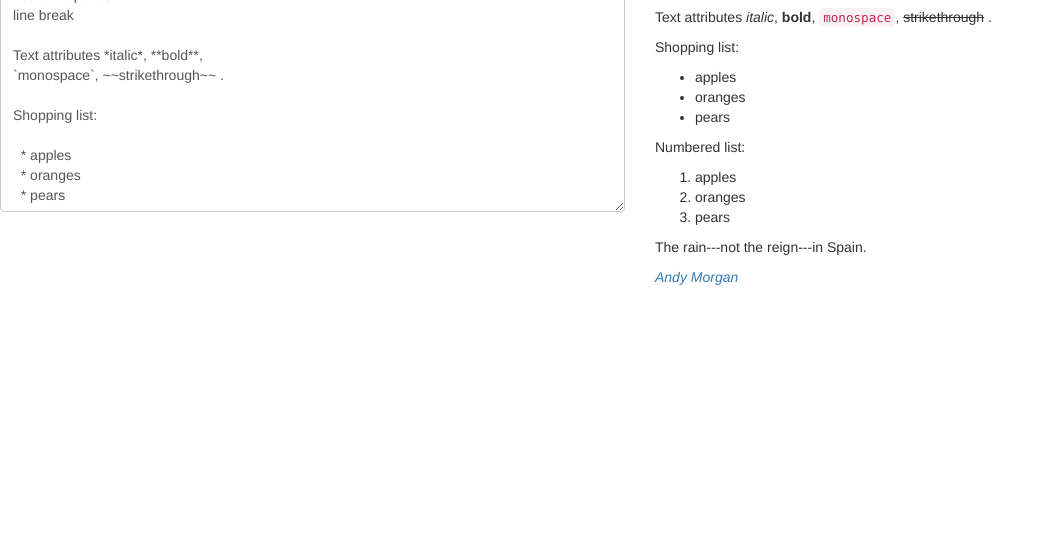
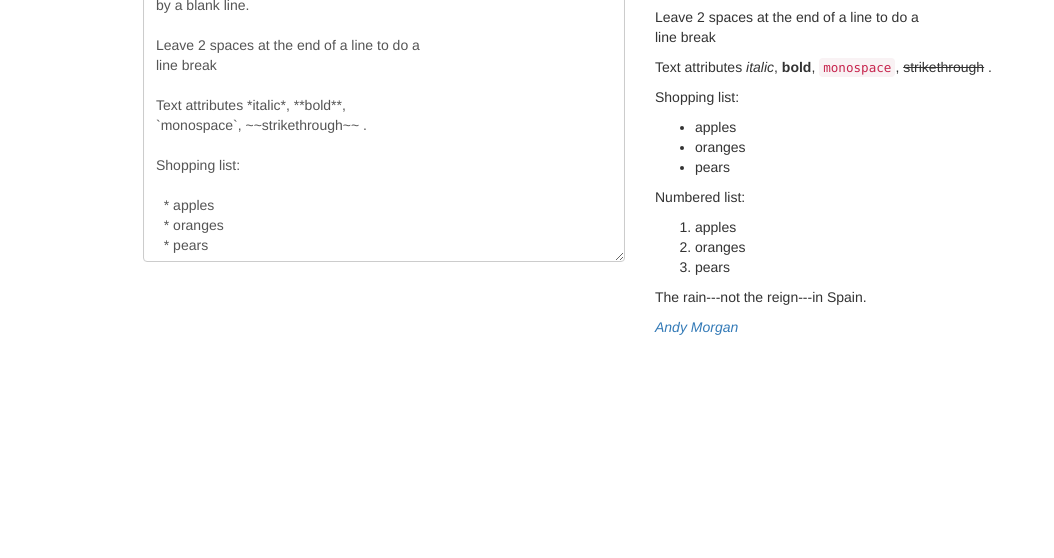
Before and after one commit to AndrewRMorgan/markdown-previewer, a React app: page / in a window 1280 px wide. Shown: the part 242-800 px from the top of the page, without its empty margins (0-1054 px from the left). Built offline with nearby package versions, Linux system fonts and the light colour scheme.

Commit message:
add CSS styles

```diff
--- a/public/style/index.css
+++ b/public/style/index.css
@@ -1,9 +1,18 @@
 body {
   margin: 0;
-  padding: 0;
+  padding-top: 50px;
   font-family: sans-serif;
+  text-align: center;
+}
+.row {
+  width: 80%;
+  display: inline-block;
+  margin: 0 auto;
 }
 .markdown-textbox {
   height: 100%;
   resize: vertical;
 }
+.preview-div {
+  text-align: left;
+}
```
